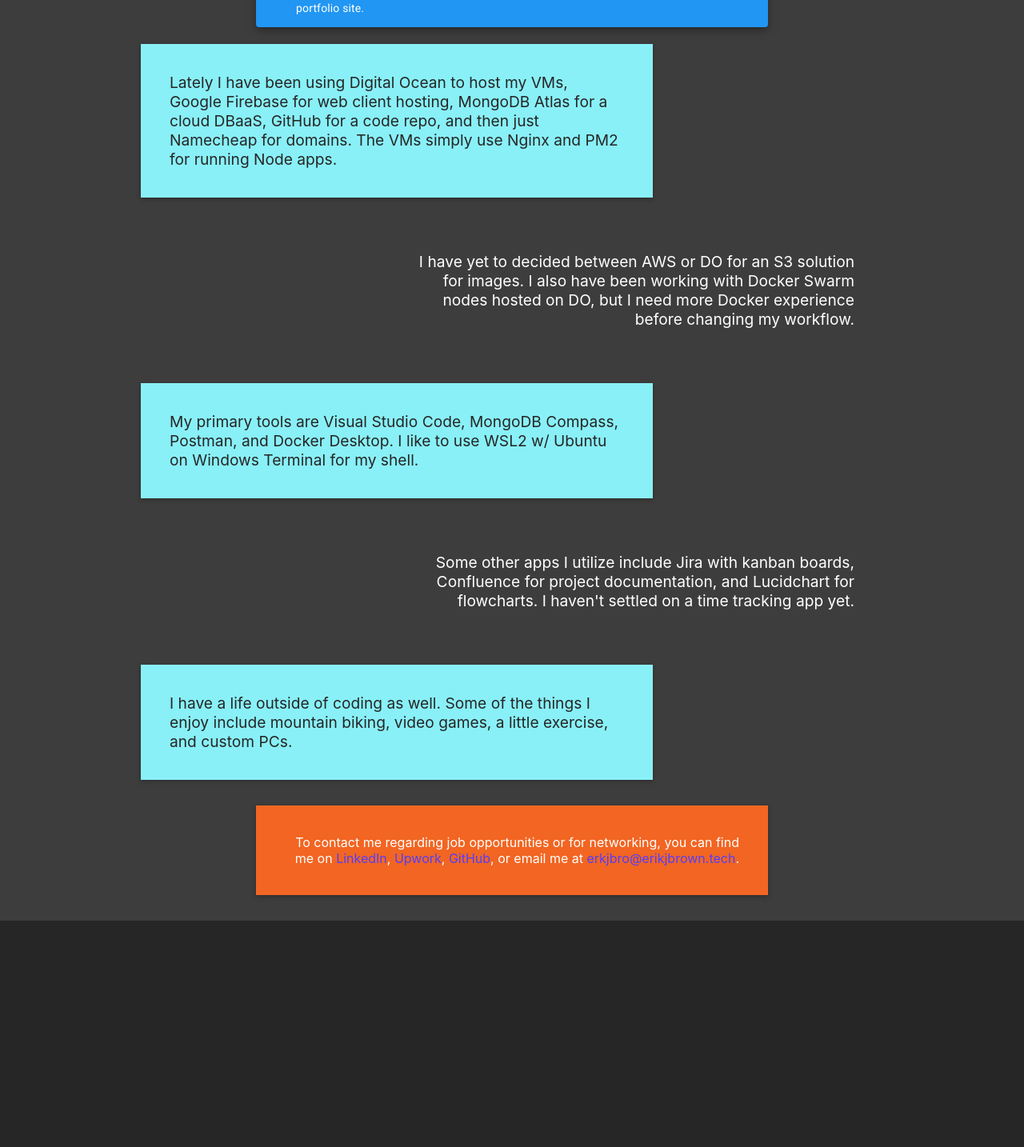
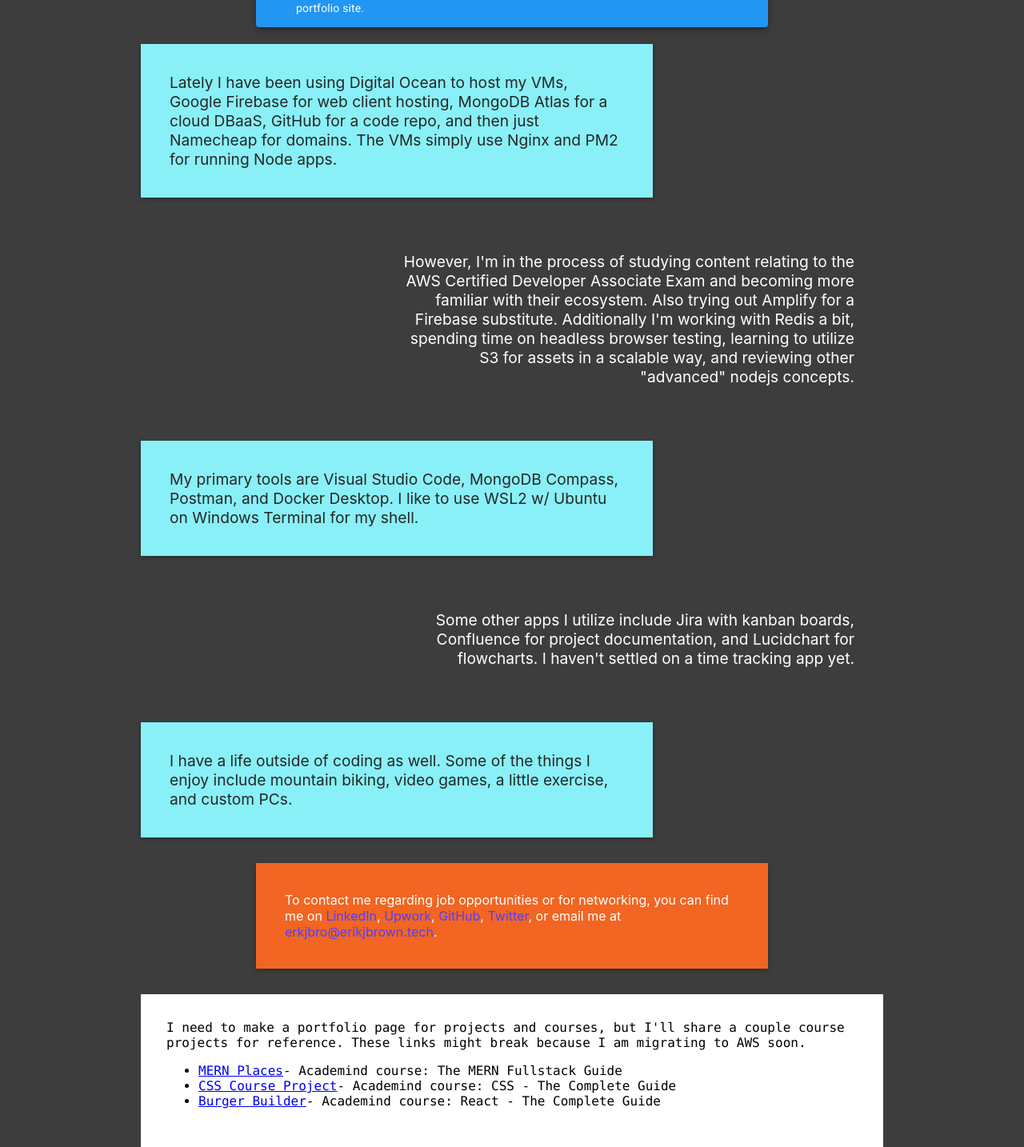
Before and after one commit to erkjbro/erkjbro-tech, a React (Create React App) app: page / in a window 1280 px wide. Shown: the part 742-2176 px from the top of the page at 80% size. Before the commit the page ends 1893 px from the top, so only its background shows below. Built offline with nearby package versions, Linux system fonts and the light colour scheme.

Commit message:
adding recent info for the homepage

```diff
--- a/src/pages/Home/Home.js
+++ b/src/pages/Home/Home.js
@@ -10,7 +10,7 @@
     `
   },
   {
-    id:1,
+    id: 1,
     value: `
       What do I mean by the "MERN" stack? I mean React.js for building web clients, Node.js and Express.js for
       servers or backend APIs, and MongoDB with the Mongoose ODM for a database. For a better breakdown of tech
@@ -28,8 +28,10 @@
   {
     id: 3,
     value: `
-      I have yet to decided between AWS or DO for an S3 solution for images. I also have been working
-      with Docker Swarm nodes hosted on DO, but I need more Docker experience before changing my workflow.
+      However, I'm in the process of studying content relating to the AWS Certified Developer Associate Exam
+      and becoming more familiar with their ecosystem. Also trying out Amplify for a Firebase substitute. Additionally
+      I'm working with Redis a bit, spending time on headless browser testing, learning to utilize S3 for assets in a
+      scalable way, and reviewing other "advanced" nodejs concepts.
     `
   },
   {
@@ -72,9 +74,31 @@
           on <a href="https://https://www.linkedin.com/in/erkjbro/">LinkedIn</a>
           , <a href="https://www.upwork.com/freelancers/~01820d75b9551f9eea">Upwork</a>
           , <a href="https://github.com/erkjbro">GitHub</a>
+          , <a href="https://twitter.com/erkjbro">Twitter</a>
           , or email me at <a href="mailto:erkjbro@erikjbrown.tech">erkjbro@erikjbrown.tech</a>
           .
         </p>
+
+        <code>
+          I need to make a portfolio page for projects and courses, but I'll share a couple
+          course projects for reference. These links might break because I am migrating to
+          AWS soon.
+
+          <ul>
+            <li>
+              <a href="https://places.erkjbro.io">MERN Places</a>
+              - Academind course: The MERN Fullstack Guide
+            </li>
+            <li>
+              <a href="https://css.erkjbro.app">CSS Course Project</a>
+              - Academind course: CSS - The Complete Guide
+            </li>
+            <li>
+              <a href="https://burger.erkjbro.io">Burger Builder</a>
+              - Academind course: React - The Complete Guide
+            </li>
+          </ul>
+        </code>
       </div>
     </div>
   </>
--- a/src/pages/Home/Home.scss
+++ b/src/pages/Home/Home.scss
@@ -66,6 +66,7 @@
 
       &:last-of-type {
         align-self: center;
+        text-align: left;
         background: map-get($colors, primary);
         color: map-get($colors, light);
         border-color: transparent;
@@ -88,6 +89,14 @@
         }
       }
     }
+
+    code {
+      text-align: left;
+      background: white;
+      color: black;
+      width: 100%;
+      padding: 2rem;
+    }
   }
 }
 
```
